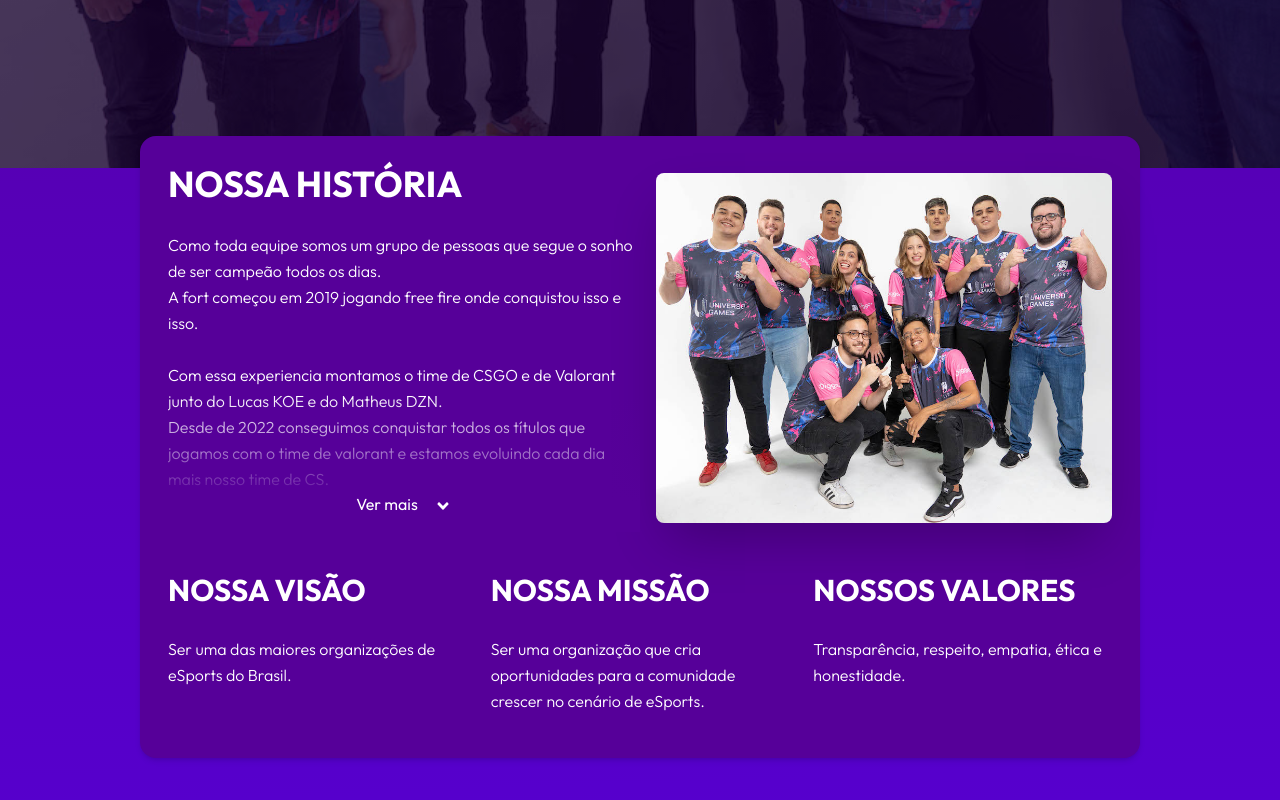
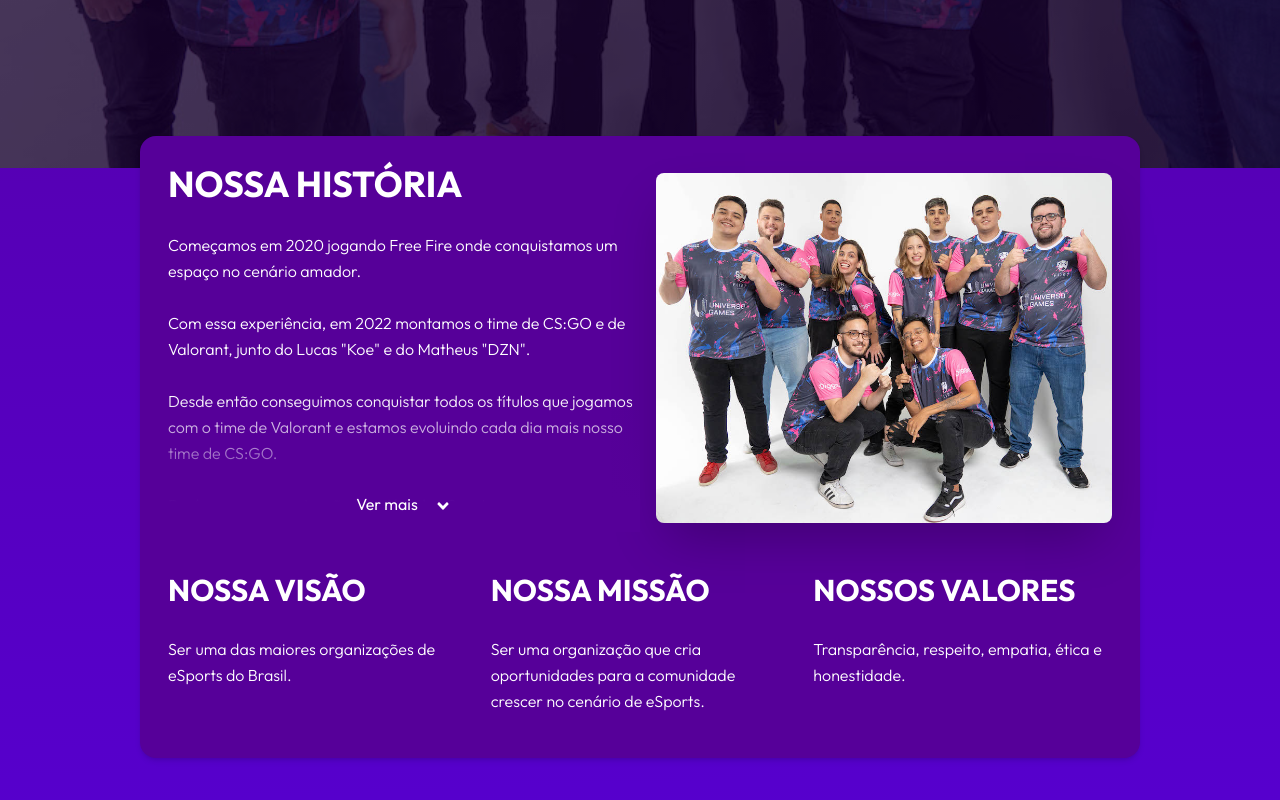
Before and after one commit to lucasalmeida92/fort-website, a Next.js app: page /about-us in a window 1280 px wide. Shown: the part 632-1432 px from the top of the page. Built offline with nearby package versions, Linux system fonts and the light colour scheme.

Commit message:
.env + Texts adjustments

```diff
--- a/src/app/(home)/Hero/index.tsx
+++ b/src/app/(home)/Hero/index.tsx
@@ -16,7 +16,7 @@ export function Hero() {
             <h1 className="text-3xl md:text-5xl font-normal leading-10 md:leading-[3.8rem]">
               <span className="font-bold">Fort eSports</span>,<br />o maior time do Ceará!
             </h1>
-            <p className="mt-4 font-light">Provident cupiditate voluptatem et in. Quaerat fugiat ut assumenda excepturi exercitationem quasi. In deleniti eaque aut repudiandae et a id nisi.</p>
+            <p className="mt-4 font-light">Somos uma organização de esportes eletrônicos que atua no cenário de Valorant e CS:GO.</p>
             <a href="/#keep-up" title="Faça parte" className="btn btn-primary mt-7">Quero fazer parte</a>
           </div>
         </div>
--- a/src/app/about-us/OurHistory.tsx
+++ b/src/app/about-us/OurHistory.tsx
@@ -12,11 +12,15 @@ export function OurHistory() {
       <div className={`mt-7 relative overflow-hidden transition-all duration-500 ${isExpanded ? 'max-h-[1000px]' : 'max-h-[300px]'}`}>
         <div>
           <p className="text-white font-light leading-relaxed">
-            Como toda equipe somos um grupo de pessoas que segue o sonho de ser campeão todos os dias.<br />
-            A fort começou em 2019 jogando free fire onde conquistou isso e isso.<br /><br />
-            Com essa experiencia montamos o time de CSGO e de Valorant junto do Lucas KOE e do Matheus DZN. <br />
-            Desde de 2022 conseguimos conquistar todos os títulos que jogamos com o time de valorant e estamos evoluindo cada dia mais nosso time de CS.<br /><br />
-            Mas nosso time não é somente esports mas tbm é pessoas, esse ano estamos com um time de streamers diversos que trazem a alegria da galera no dia dia e ainda ajudam a narrar nossas partidas. (somos a maior org do estado do Ceara)
+            Começamos em 2020 jogando Free Fire onde conquistamos um espaço no cenário amador.
+            <br/><br/>
+            Com essa experiência, em 2022 montamos o time de CS:GO e de Valorant, junto do Lucas "Koe" e do Matheus "DZN".
+            <br/><br/>
+            Desde então conseguimos conquistar todos os títulos que jogamos com o time de Valorant e estamos evoluindo cada dia mais nosso time de CS:GO.
+            <br/><br/>
+            Porém nossa organização vai além do eSports.
+            <br/>Em 2023 lançamos uma equipe de streamers, que trazem a alegria da comunidade diariamente e que transmitem algumas de nossas partidas.
+            <br/><br/>Assim nos tornamos a maior organização de eSports do Ceará!
           </p>
         </div>
         <div
```
Also changed, not shown: 1 other file (tests, documents, lock files or other folders).
